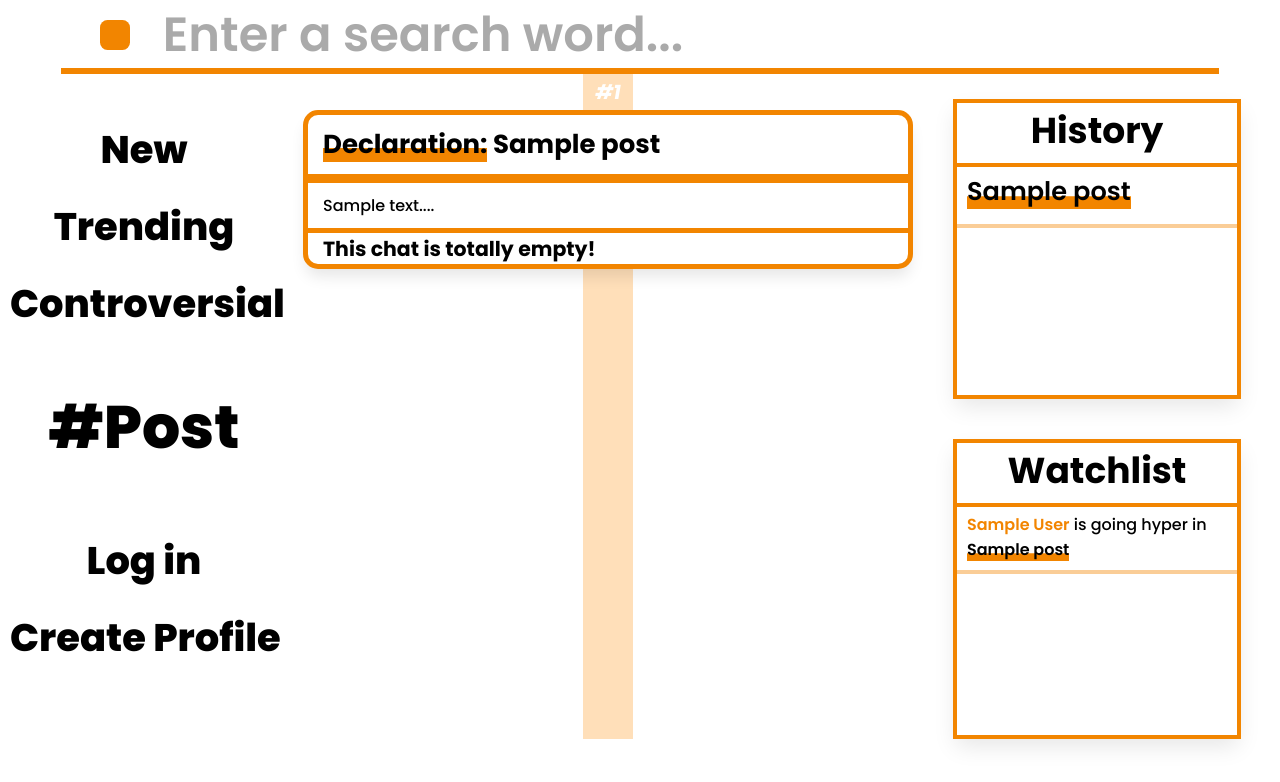
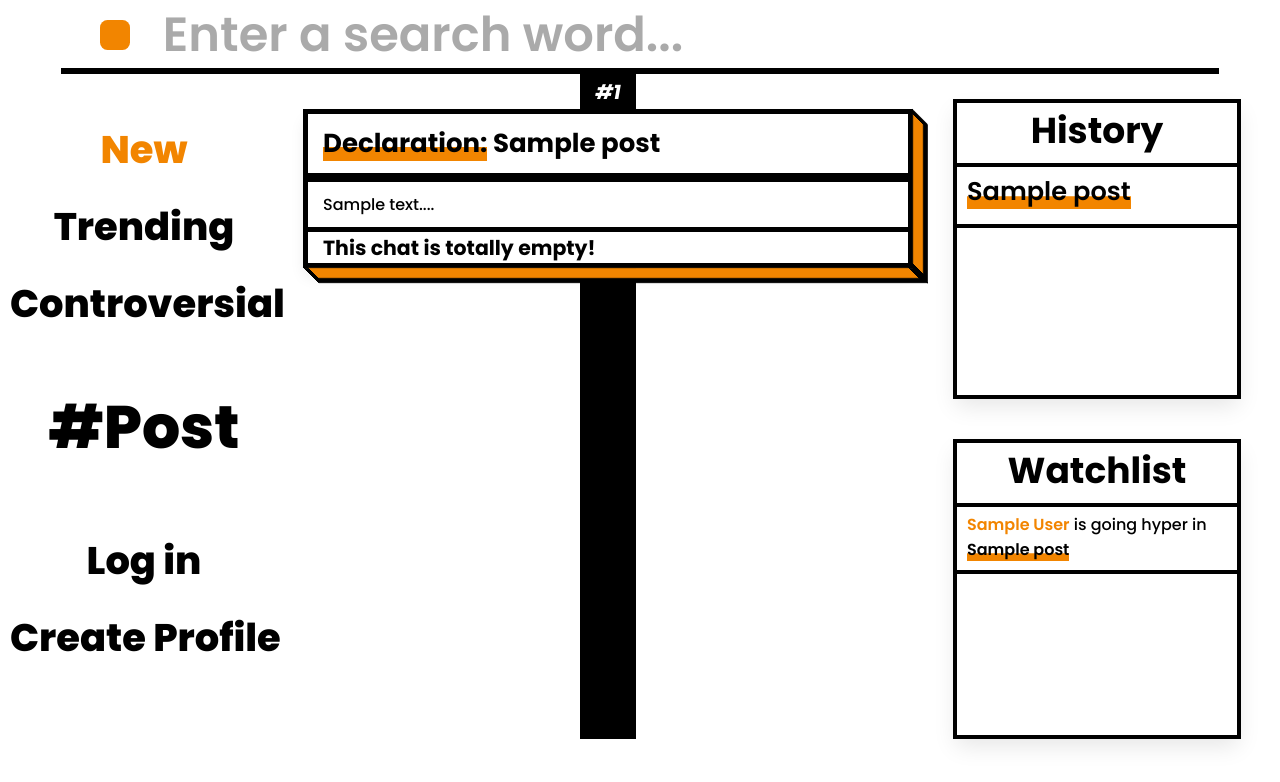
Before and after one commit to skrillfalconblast/bantopia, a Django app: template templates/index.html in a window 1280 px wide. Shown: the part 18-800 px from the top of the page. Run offline with Django 3.2, Linux system fonts and the light colour scheme; tables that the repository leaves empty hold one stand-in row (values such as "Sample post"); the template is opened without the code that fills it: values that come from a table or form of the project are taken from there, most other values are stand-ins (such as "Sample title", 1, 10 or a date in 2020); some libraries are stand-ins or nearby versions.

Commit message:
Operation SiegeWorks

```diff
--- a/static/js/index.js
+++ b/static/js/index.js
@@ -9,61 +9,59 @@ const new_link = document.getElementById('new')
 const trending_link = document.getElementById('trending')
 const controversial_link = document.getElementById('controversial')
 
+const navline = document.getElementById('navline')
+const rail = document.getElementById('rail')
+const posts = document.getElementsByClassName('post')
+
+const sortContainer = document.getElementById('sort')
+
 if (sort == 'new') {
 
-  const navline = document.getElementById('navline')
-  const post_scroll = document.getElementById('post-scroll')
-  const posts = document.getElementsByClassName('post')
-
-  new_link.firstElementChild.className = 'color-OR'
+  new_link.firstElementChild.className = 'active-new-link'
   trending_link.firstElementChild.className = ''
   controversial_link.firstElementChild.className = ''
 
-  navline.className = 'navline'
-  post_scroll.className = "post-scroll new-rail";
+  //navline.className = 'navline'
+  rail.className = "new-rail";
   posts.classNamea = 'post'
+
+  sortContainer.className = 'sort new-mobile-border'
 
 } else if (sort == 'trending') {
 
-  const navline = document.getElementById('navline')
-  const post_scroll = document.getElementById('post-scroll')
-  const posts = document.getElementsByClassName('post')
-
   new_link.firstElementChild.className = ''
-  trending_link.firstElementChild.className = 'color-BL'
+  trending_link.firstElementChild.className = 'active-trending-link'
   controversial_link.firstElementChild.className = ''
 
-  navline.className = 'navline trending-border'
-  post_scroll.className = "post-scroll trending-rail";
+  //navline.className = 'navline trending-border'
+  rail.className = "trending-rail";
   posts.classNamea = 'post trending-post-border'
+
+  sortContainer.className = 'sort trending-mobile-border'
 
 } else if (sort == 'controversial') {
 
-  const navline = document.getElementById('navline')
-  const post_scroll = document.getElementById('post-scroll')
-  const posts = document.getElementsByClassName('post')
-
   new_link.firstElementChild.className = ''
   trending_link.firstElementChild.className = ''
-  controversial_link.firstElementChild.className = 'color-PU'
+  controversial_link.firstElementChild.className = 'active-controversial-link'
 
-  navline.className = 'navline controversial-border'
-  post_scroll.className = "post-scroll controversial-rail";
+  //navline.className = 'navline controversial-border'
+  rail.className = "controversial-rail";
   posts.className = 'post controversial-post-border'
+
+  sortContainer.className = 'sort controversial-mobile-border'
 
 } else {
 
-  const navline = document.getElementById('navline')
-  const post_scroll = document.getElementById('post-scroll')
-  const posts = document.getElementsByClassName('post')
-
-  new_link.firstElementChild.className = 'color-OR'
+  new_link.firstElementChild.className = 'active-new-link'
   trending_link.firstElementChild.className = ''
   controversial_link.firstElementChild.className = ''
 
-  navline.className = 'navline'
-  post_scroll.className = "post-scroll new-rail";
+  // navline.className = 'navline'
+  rail.className = "new-rail";
   posts.classNamea = 'post'
+
+  sortContainer.className = 'sort new-border'
 
 }
 
--- a/static/styles/index.css
+++ b/static/styles/index.css
@@ -138,17 +138,21 @@ input:focus:-ms-input-placeholder {
 }
 
 .navline {
-    border: 3px solid #F28500;
+    border: 3px solid #000000;
     width: 90%;
     margin: auto;
 }
 
-.trending-border {
-    border-color: #00baf2 !important;
+.active-new-link {
+    color: #f28500 !important;
 }
 
-.controversial-border {
-    border-color: #5934ff !important;
+.active-trending-link {
+    color: #00baf2 !important;
+}
+
+.active-controversial-link {
+    color: #5934ff !important;
 }
 
 .index-mobile-navbar {
@@ -175,13 +179,14 @@ input:focus:-ms-input-placeholder {
     flex-direction: column;
     width: 50%;
     min-height: 0;
+    position: relative;
 }
 
 .search-term-container {
     width: 100%;
     z-index: 1;
     background-color: white;
-    border-bottom: 6px solid #F28500;
+    border-bottom: 6px solid #000;
 }
 
 .post-scroll {
@@ -193,15 +198,48 @@ input:focus:-ms-input-placeholder {
 }
 
 .new-rail {
-    background: linear-gradient(#ffdfb9, #ffdfb9) no-repeat center/50px 100%; /* Vertical line down the center*/
+    position: absolute;
+    top: 0;
+    bottom: 0;
+    left: 50%;
+    height: 100%;
+    width: 46px;
+    z-index: -1;
+    background-color: #000;
+    border-left: 5px solid #000;
+    border-right: 5px solid #000;
+    transform: translate(-50%);
+    box-shadow: 0px -5px black;
 }
 
 .trending-rail {
-    background: linear-gradient(#5cd9ff, #5cd9ff) no-repeat center/50px 100%; /* Vertical line down the center*/
+    position: absolute;
+    top: 0;
+    bottom: 0;
+    left: 50%;
+    height: 100%;
+    width: 46px;
+    z-index: -1;
+    background-color: #00baf2;
+    border-left: 5px solid #000;
+    border-right: 5px solid #000;
+    transform: translate(-50%);
+    box-shadow: 0px -5px black;
 }
 
 .controversial-rail {
-    background: linear-gradient(#5934ffb9, #5934ffb9) no-repeat center/50px 100%; /* Vertical line down the center*/
+    position: absolute;
+    top: 0;
+    bottom: 0;
+    left: 50%;
+    height: 100%;
+    width: 46px;
+    z-index: -1;
+    background-color: #5934ff;
+    border-left: 5px solid #000;
+    border-right: 5px solid #000;
+    transform: translate(-50%);
+    box-shadow: 0px -5px black;
 }
 
 .post-scroll {
@@ -238,7 +276,11 @@ input:focus:-ms-input-placeholder {
     font-size: 20px;
     text-align: center;
     color: white;
-    margin: 3px 0;
+    margin: 17.5px 0 2.5px 0;
+}
+
+.post-label:nth-child(2) { /* First post label */
+    margin: 2.5px 0 2.5px 0;
 }
 
 .post {
@@ -247,26 +289,76 @@ input:focus:-ms-input-placeholder {
     background-color: white;
 }
 
+/*
 .post:nth-child(1) {
     margin-top: 25px;
+}*/
+
+.post-box {
+    width: 100%;
 }
 
 .post {
     position: relative;
-    margin: 0px 15px 0px 15px;
+    margin: 0 15px;
     text-decoration: none;
     cursor: pointer;
-    border: 5px solid #f28500;
+    border: 5px solid #000;
     box-shadow: 0px 10px 15px -3px rgba(0,0,0,0.1);
-    overflow: hidden;
-    border-radius: 15px;
+    border-radius: 0;
     box-sizing: border-box;
     transition: transform .2s ease-in-out;
 }
 
+.right-post-side {
+    position: absolute;
+    right: -20px;
+    height: calc(100% + 10px);
+    width: 15px;
+    bottom: -12.5px;
+    transform: translateZ(1px) skewY(45deg);
+    border-left: none;
+    background-color: #000;
+    box-sizing: border-box;
+    padding: 5px;
+    padding-left: 0;
+    box-shadow: -0.5px 0.5px #000;
+}
+
+.right-post-face {
+    background-color: #f28500;
+    width: 100%;
+    height: 100%;
+    box-sizing: border-box;
+}
+
+.bottom-post-side {
+    position: absolute;
+    bottom: -20px;
+    width: calc(100% + 10px);
+    max-width: calc(100% + 10px);
+    height: 15px;
+    left: 2.5px;
+    transform: translateZ(1px) skewX(45deg);
+    background-color: #000;
+    outline: 1px solid transparent;
+    box-sizing: border-box;
+    padding: 5px;
+    padding-top: 0;
+    box-shadow: 0px -0.1px #000;
+}
+
+.bottom-post-face {
+    background-color: #f28500;
+    height: 100%;
+    box-sizing: border-box;
+}
+
+/*
 .post:hover {
-    transform: scale(1.025);
+    transform: scale(1.02);
 }
+*/
 
 .treding-post-border {
     border-color: #00baf2 !important;
@@ -377,7 +469,8 @@ input:focus:-ms-input-placeholder {
 }
 
 .post-counter-ticker-wrapper {
-    border-top: 5px solid #F28500;
+    overflow-x: hidden;
+    border-top: 5px solid #000;
 }
 
 .post-counter-ticker h2 {
@@ -410,7 +503,7 @@ input:focus:-ms-input-placeholder {
 }
 
 .post-div {
-    border: 2.5px solid #F28500;
+    border: 2.5px solid #000;
 }
 
 .command-border {
@@ -424,7 +517,7 @@ input:focus:-ms-input-placeholder {
 .message-bar {
     display: inline-flex;
     padding-left: 15px;
-    border-top: 5px solid #f28500;
+    border-top: 5px solid #000;
 }
 
 .recent-message {
@@ -476,7 +569,7 @@ input:focus:-ms-input-placeholder {
     align-items: center;
     flex: 1;
     min-height: 0;
-    border: 4px solid #f28500;
+    border: 4px solid #000;
     box-shadow: 0px 10px 22px -3px rgba(0,0,0,0.1);
 }
 
@@ -504,7 +597,7 @@ input:focus:-ms-input-placeholder {
     color: black;
     font-weight: 600;
     width: 100%;
-    border-bottom: 4px solid #f2850068;
+    border-bottom: 4px solid #000000;
 }
 
 .history a {
@@ -512,7 +605,7 @@ input:focus:-ms-input-placeholder {
     padding: 5px 10px;
     padding-bottom: 1vw;
     text-decoration: none;
-    color: #000;
+    color: #000000;
 }
 
 .history-empty-splash {
@@ -526,7 +619,7 @@ input:focus:-ms-input-placeholder {
 
 .side-div {
     width: 1000vw;
-    border: 2px solid #f28500;
+    border: 2px solid #000;
 }
 
 .watchlist {
@@ -535,7 +628,7 @@ input:focus:-ms-input-placeholder {
     align-items: center;
     flex: 1;
     min-height: 0;
-    border: 4px solid #f28500;
+    border: 4px solid #000000;
     box-shadow: 0px 10px 22px -3px rgba(0,0,0,0.1);
 }
 
@@ -561,7 +654,7 @@ input:focus:-ms-input-placeholder {
     font-size: 1.2vw;
     color: black;
     font-weight: 500;
-    border-bottom: 4px solid #f2850068;
+    border-bottom: 4px solid #000000;
     width: 100%;
 }
 
@@ -1019,6 +1112,19 @@ input:focus:-ms-input-placeholder {
         color: #000;
     }
 
+    .new-mobile-border {
+        border-bottom: 5px solid #f28500 !important;
+    }
+
+    .trending-mobile-border {
+        border-bottom: 5px solid #00baf2 !important;
+    }
+
+    .controversial-mobile-border {
+        border-bottom: 5px solid #5934ff !important;
+    }
+
+
     .navline {
         display: none;
     }
@@ -1036,6 +1142,10 @@ input:focus:-ms-input-placeholder {
 
     .search-term-container {
         display: none;
+    }
+
+    .post {
+        margin: 0px 20px 0 5px;
     }
 
     .post:hover {
--- a/templates/index.html
+++ b/templates/index.html
@@ -43,7 +43,7 @@
     </div>
     <div class="content">
         <div class="left">
-            <div class="sort">
+            <div class="sort new-border" id="sort">
                 <a id="new" href="/"><span>New</span></a>
                 <a id="trending" href="/?sort=trending"><span>Trending</span></a>
                 <a id="controversial" href="/?sort=controversial"><span>Controversial</span></a>
@@ -62,10 +62,12 @@
             <div class="search-term-container hidden" id="search-term-container">
                 <h1>Search Word: <span class="search-quote">"</span><span id="search-term"></span><span class="search-quote">"</span></h1>
             </div>
-            <div class="post-scroll new-rail" id="post-scroll">
+            <div class="post-scroll">
+                <div class="new-rail" id="rail"></div>
                 {% for post in posts %}
                 <h1 class="post-label"><i>#{{ forloop.counter }}</i></h1>
-                <a href="/ws/{{post.post_code}}/{{post.post_slug}}/chat" class="post nick-left-in nick-right-in">
+                <div href="" class="post-box">
+                    <a href="/ws/{{post.post_code}}/{{post.post_slug}}/chat" class="post nick-left-in nick-right-in border">
                         {% if post.post_type == "DE" %}
                         <h1 class="post-title"><span class="post-title-DE">Declaration:</span> {{post.post_title | truncatesmart:60}}</h1>
                         {% elif post.post_type == "TH" %}
@@ -93,7 +95,14 @@
                         {% else %}
                         <div class="message-bar"><h1 class="recent-message"><span>This chat is totally empty!</span></h1></div>
                         {% endif %}
+                        <div class="right-post-side">
+                            <div class="right-post-face"></div>
+                        </div>
+                        <div class="bottom-post-side">
+                            <div class="bottom-post-face"></div>
+                        </div>
                     </a>
+                </div>
                 {% endfor %}
             </div>
         </div>
```
Lines whose indentation alone changed are shown as unchanged.
